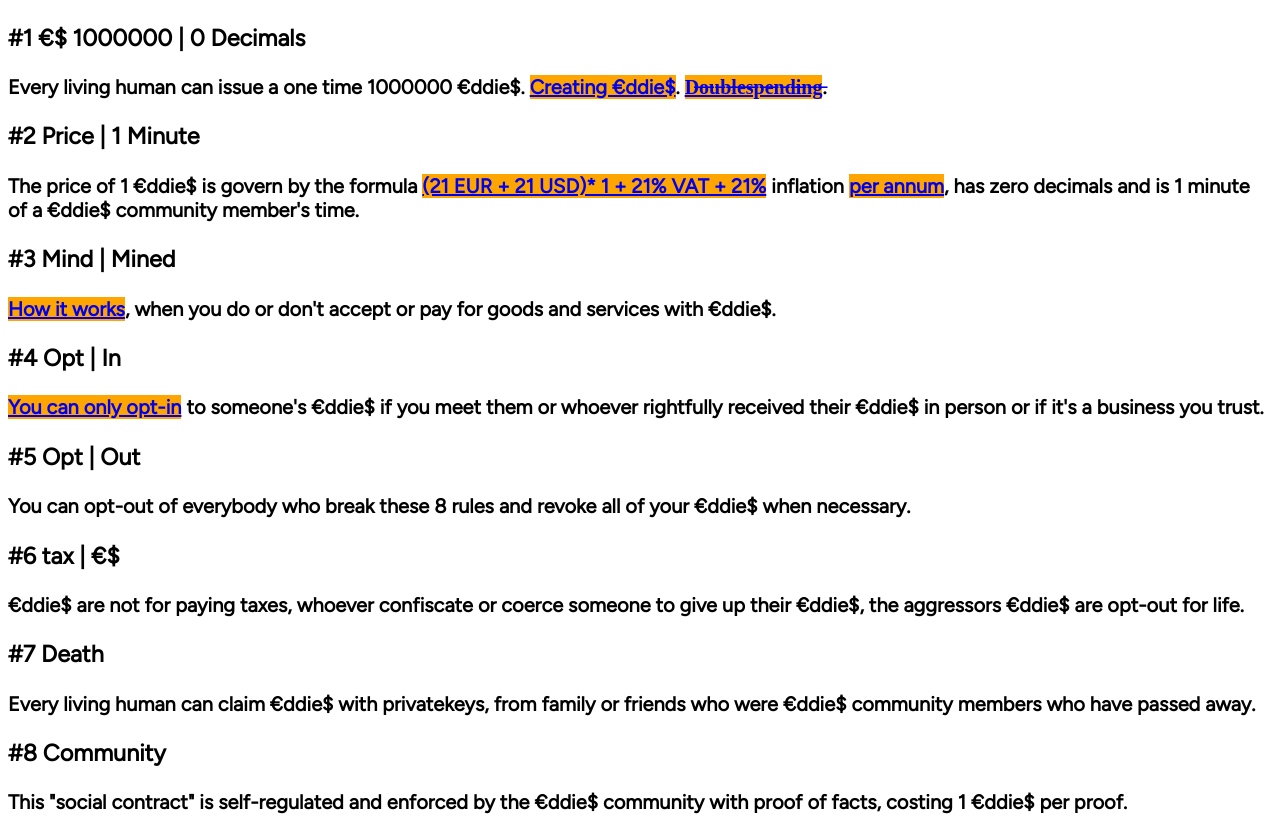
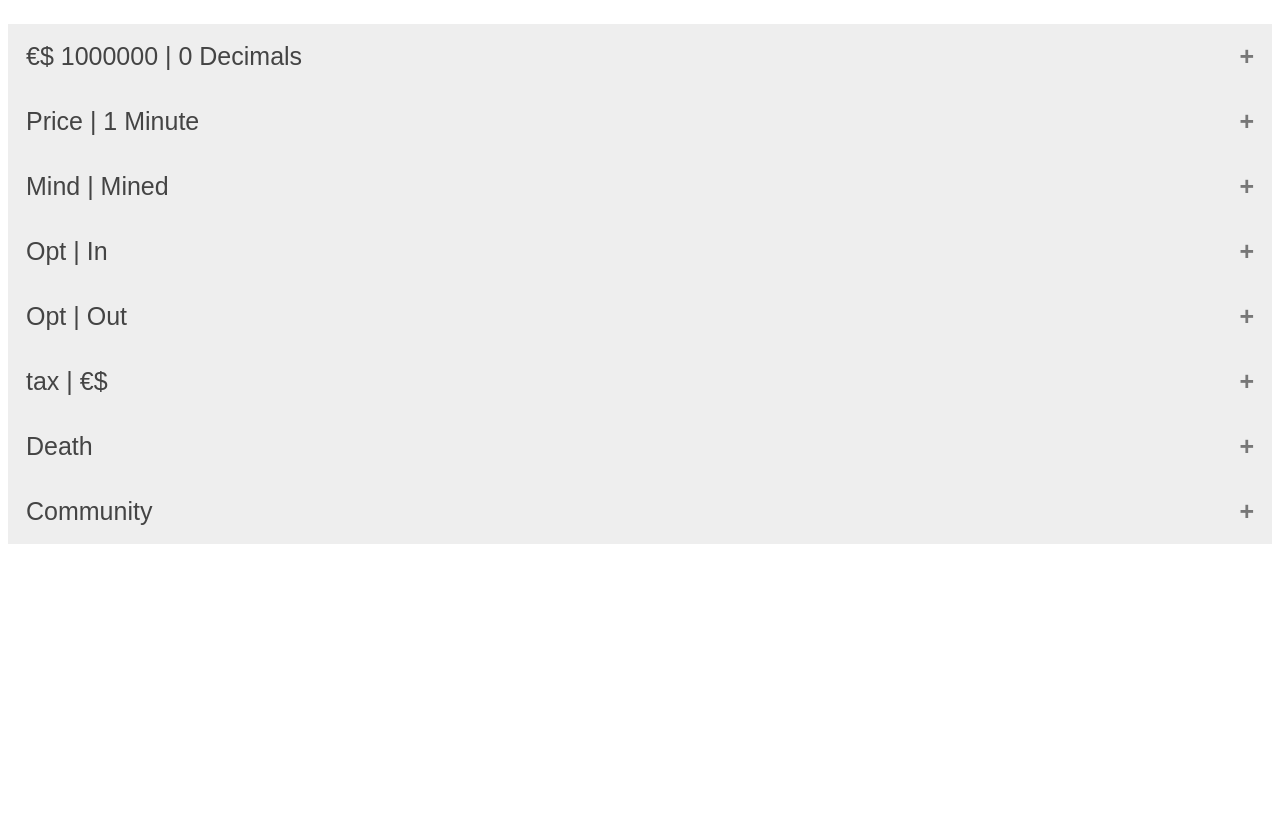
Before and after one commit to equin001/0, a plain HTML site: page index.html in a window 1280 px wide. Shown: the part 78-900 px from the top of the page. After the commit the page ends 800 px from the top, so only its background shows below. Drawn offline with Linux system fonts and the light colour scheme.

Commit message:
Update index.html

```diff
--- a/index.html
+++ b/index.html
@@ -1,6 +1,45 @@
 <!DOCTYPE html>
 <html>
 <head>
+<meta name="viewport" content="width=device-width, initial-scale=1">
+<style>
+.accordion {
+  background-color: #eee;
+  color: #444;
+  cursor: pointer;
+  padding: 18px;
+  width: 100%;
+  border: none;
+  text-align: left;
+  outline: none;
+  font-size: 25px;
+  transition: 0.4s;
+}
+
+.active, .accordion:hover {
+  background-color: #ccc;
+}
+
+.accordion:after {
+  content: '\002B';
+  color: #777;
+  font-weight: bold;
+  float: right;
+  margin-left: 5px;
+}
+
+.active:after {
+  content: "\2212";
+}
+
+.panel {
+  padding: 0 18px;
+  background-color: white;
+  max-height: 0;
+  overflow: hidden;
+  transition: max-height 0.2s ease-out;
+}
+</style>
   <link href='https://fonts.googleapis.com/css?family=Figtree' rel='stylesheet'>
   <style>
   body {
@@ -9,31 +48,67 @@ body {
   </style>
 </head>
 <body>
-      <h1>€ddie$</h1>
-  <h3 >#1 &euro;$ 1000000 | 0 Decimals</h3>
-  <b>Every living human can issue a one time 1000000 &euro;ddie$. <a href="https://create.edddies.com/"  target="_blank" style="background-color:orange">Creating &euro;ddie$</a>. <a href="https://double.edddies.com/"  target="_blank" style="background-color:orange">D̶o̶u̶b̶l̶e̶s̶p̶e̶n̶d̶i̶n̶g̶</a>.<b>
 
-  <h3>#2 Price | 1 Minute</h3>
-  <b>The price of 1 &euro;ddie$ is govern by the formula <a href="https://www.wolframalpha.com/input?i=%2821+EUR+%2B+21+USD%29*+1+%2B+21%25+%2B+21%25"  target="_blank" style="background-color:orange">(21 EUR + 21 USD)* 1 + 21% VAT + 21%</a> inflation <a href="https://inflation.edddies.com/"  target="_blank" style="background-color:orange">per annum</a>, has zero decimals and is 1 minute of a &euro;ddie$ community member's time.<b>
+<h1>&euro;ddie$</h1>
 
-  <h3>#3 Mind | Mined</h3>
-  <b><a href="https://how.edddies.com/"  target="_blank" style="background-color:orange">How it works</a>, when you do or don't accept or pay for goods and services with &euro;ddie$.<b>
+<button class="accordion">&euro;$ 1000000 | 0 Decimals</button>
+<div class="panel">
+  <p> <b> Every living human can issue a one time 1000000 &euro;ddie$. <a href="https://create.edddies.com/"  target="_blank" style="background-color:orange">Creating &euro;ddie$</a>. <a href="https://double.edddies.com/"  target="_blank" style="background-color:orange">D̶o̶u̶b̶l̶e̶s̶p̶e̶n̶d̶i̶n̶g̶</a>.<b></p>
+</div>
 
-  <h3>#4 Opt | In</h3>
-  <b><a href="https://optin.edddies.com/"  target="_blank" style="background-color:orange">You can only opt-in</a> to someone's &euro;ddie$ if you meet them or whoever rightfully received their &euro;ddie$ in person or if it's a business you trust.<b>
+<button class="accordion">Price | 1 Minute</button>
+<div class="panel">
+  <p> <b>The price of 1 &euro;ddie$ is govern by the formula <a href="https://www.wolframalpha.com/input?i=%2821+EUR+%2B+21+USD%29*+1+%2B+21%25+%2B+21%25"  target="_blank" style="background-color:orange">(21 EUR + 21 USD)* 1 + 21% VAT + 21%</a> inflation <a href="https://inflation.edddies.com/"  target="_blank" style="background-color:orange">per annum</a>, has zero decimals and is 1 minute of a &euro;ddie$ community member's time.<b></p>
+</div>
 
-  <h3>#5 Opt | Out</h3>
-  <b>You can opt-out of everybody who break these 8 rules and revoke all of your &euro;ddie$ when necessary.<b>
+<button class="accordion">Mind | Mined</button>
+<div class="panel">
+  <p><b><a href="https://how.edddies.com/"  target="_blank" style="background-color:orange">How it works</a>, when you do or don't accept or pay for goods and services with &euro;ddie$.<b>
+</p>
+</div>
 
-  <h3>#6 tax | &euro;$</h3>
-  <b>&euro;ddie$ are not for paying taxes, whoever confiscate or coerce someone to give up their &euro;ddie$, the aggressors &euro;ddie$ are opt-out for life.<b>
+<button class="accordion">Opt | In</button>
+<div class="panel">
+  <p><b><a href="https://optin.edddies.com/"  target="_blank" style="background-color:orange">You can only opt-in</a> to someone's &euro;ddie$ if you meet them or whoever rightfully received their &euro;ddie$ in person or if it's a business you trust.<b></p>
+</div>
 
-  <h3>#7 Death</h3>
-  <b>Every living human can claim &euro;ddie$ with privatekeys, from family or friends who were &euro;ddie$ community members who have passed away.<b>
+<button class="accordion">Opt | Out</button>
+<div class="panel">
+  <p>  <b>You can opt-out of everybody who break these 8 rules and revoke all of your &euro;ddie$ when necessary.<b></p>
+</div>
 
-  <h3>#8 Community</h3>
-  <b>This "social contract" is self-regulated and enforced by the &euro;ddie$ community with proof of facts, costing 1 &euro;ddie$ per proof.<b>
+<button class="accordion">tax | &euro;$</button>
+<div class="panel">
+  <p><b>&euro;ddie$ are not for paying taxes, whoever confiscate or coerce someone to give up their &euro;ddie$, the aggressors &euro;ddie$ are opt-out for life.<b></p>
+</div>
 
+
+<button class="accordion">Death</button>
+<div class="panel">
+  <p> <b>Every living human can claim &euro;ddie$ with privatekeys, from family or friends who were &euro;ddie$ community members who have passed away.<b></p>
+</div>
+
+<button class="accordion">Community</button>
+<div class="panel">
+  <p><b>This "social contract" is self-regulated and enforced by the &euro;ddie$ community with proof of facts, costing 1 &euro;ddie$ per proof.<b></p>
+</div>
+
+<script>
+var acc = document.getElementsByClassName("accordion");
+var i;
+
+for (i = 0; i < acc.length; i++) {
+  acc[i].addEventListener("click", function() {
+    this.classList.toggle("active");
+    var panel = this.nextElementSibling;
+    if (panel.style.maxHeight) {
+      panel.style.maxHeight = null;
+    } else {
+      panel.style.maxHeight = panel.scrollHeight + "px";
+    }
+  });
+}
+</script>
 
 </body>
 </html>
```
Lines whose indentation alone changed are shown as unchanged.
